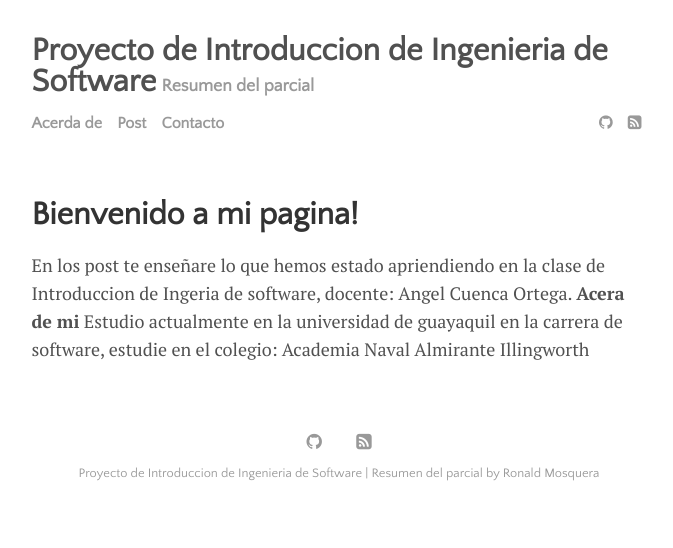
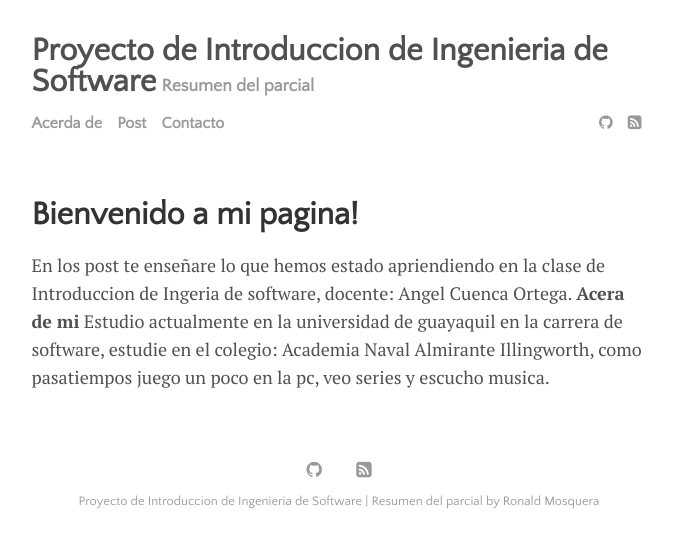
Before and after one commit to RonaldMM1/IngSoftware, a Jekyll site: the page built from menu/about.md, in a window 1280 px wide. Shown: the top 548 px of the page, without its empty margins (301-974 px from the left). Built offline with Jekyll 4.4.1, drawn with Linux system fonts in a browser that asks for light colours.

Commit message:
Update about.md

```diff
--- a/menu/about.md
+++ b/menu/about.md
@@ -6,5 +6,6 @@ title: Bienvenido a mi pagina!
 <hp>En los post te enseñare lo que hemos estado apriendiendo en la clase de Introduccion de Ingeria de software, docente: Angel Cuenca Ortega.<hp>
 
 <b>Acera de mi</b>
-
-  <hp>Estudio actualmente en la universidad de guayaquil en la carrera de software, estudie en el colegio: Academia Naval Almirante Illingworth<hp>
+<body>
+Estudio actualmente en la universidad de guayaquil en la carrera de software, estudie en el colegio: Academia Naval Almirante Illingworth, como pasatiempos juego un poco en la pc, veo series y escucho musica.
+<body>
```
